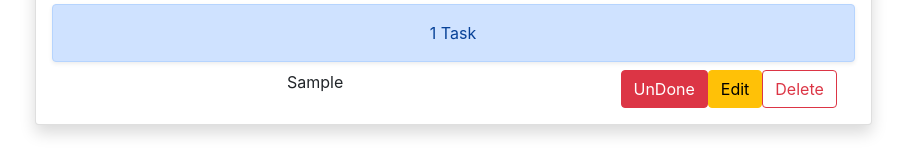
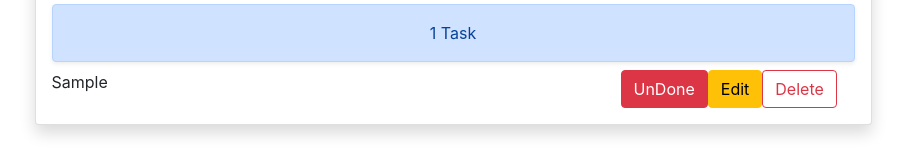
Before and after one commit to Abdi-01/JCWDLS02-Intro_react, a React (Create React App) app: page / in a window 1280 px wide. Both pictures are taken after typing "Sample" into the empty fields and a click on the button "Create". Shown: the part 163-323 px from the top of the page, without its empty margins (187-1093 px from the left). Built offline with nearby package versions, Linux system fonts and the light colour scheme.

Commit message:
todo app

```diff
--- a/src/Pages/HomePage.jsx
+++ b/src/Pages/HomePage.jsx
@@ -31,7 +31,7 @@ class HomePage extends React.Component {
     printDataForLop = () => {
         let temp = [];
         for (let index = 0; index < this.state.data.length; index++) {
-            temp.push(<div className="row">
+            temp.push(<div className="row"  key={this.state.data[index].id}>
                 <div className="col-12 col-md-8" style={{ textAlign: "left" }}>
                     {
                         this.state.data[index].todo
@@ -50,8 +50,8 @@ class HomePage extends React.Component {
     }
 
     printDataMap = () => {
-        return  this.state.data.map((value, index) => {
-            return <div className="row">
+        return this.state.data.map((value, index) => {
+            return <div className="row" key={value.id}>
                 <div className="col-12 col-md-8">
                     {value.todo}
                 </div>
@@ -62,6 +62,7 @@ class HomePage extends React.Component {
                 </div>
             </div>
         })
+
     }
 
 
@@ -81,8 +82,12 @@ class HomePage extends React.Component {
                     </div>
                     <div>
                         {
-                            // this.printDataForLop()
-                            this.printDataMap()
+                            this.printDataForLop()
+                        }
+                    </div>
+                    <div>
+                        {
+                            // this.printDataMap()
                         }
                     </div>
                 </div>
```
